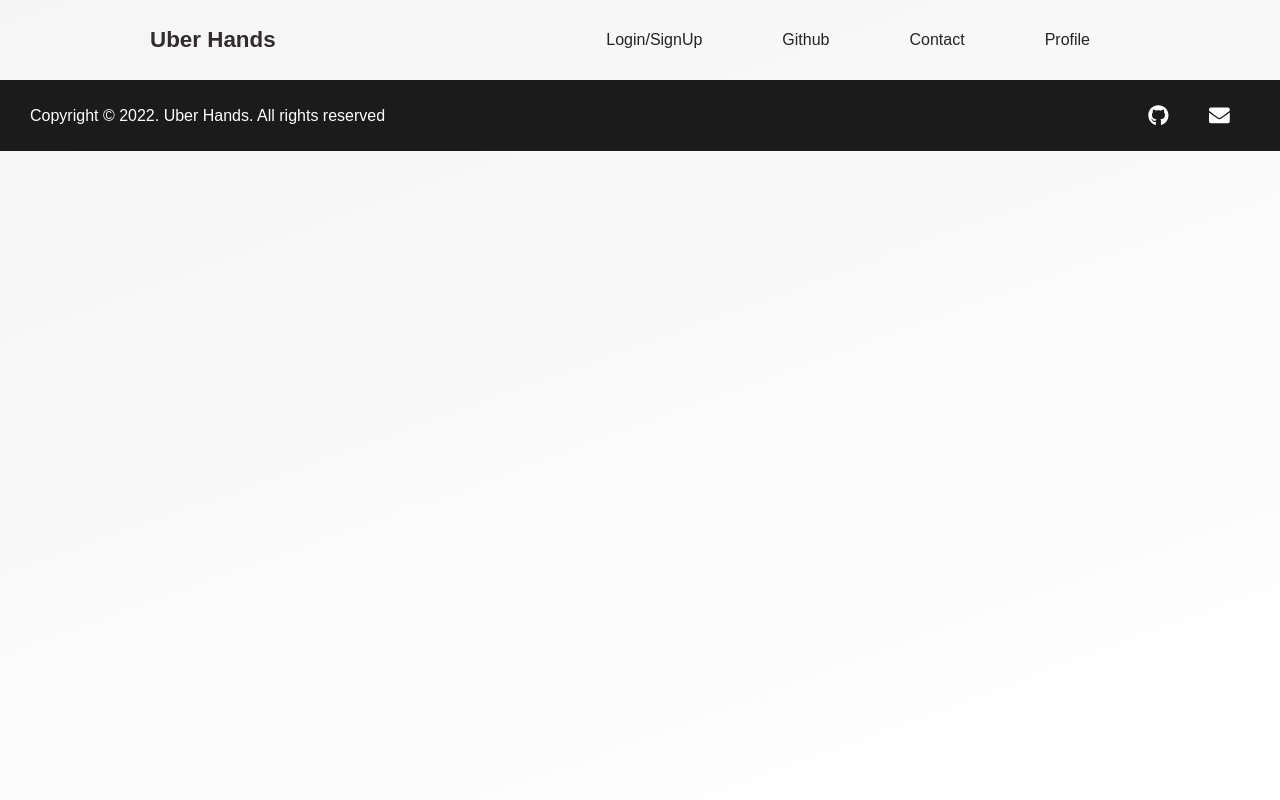
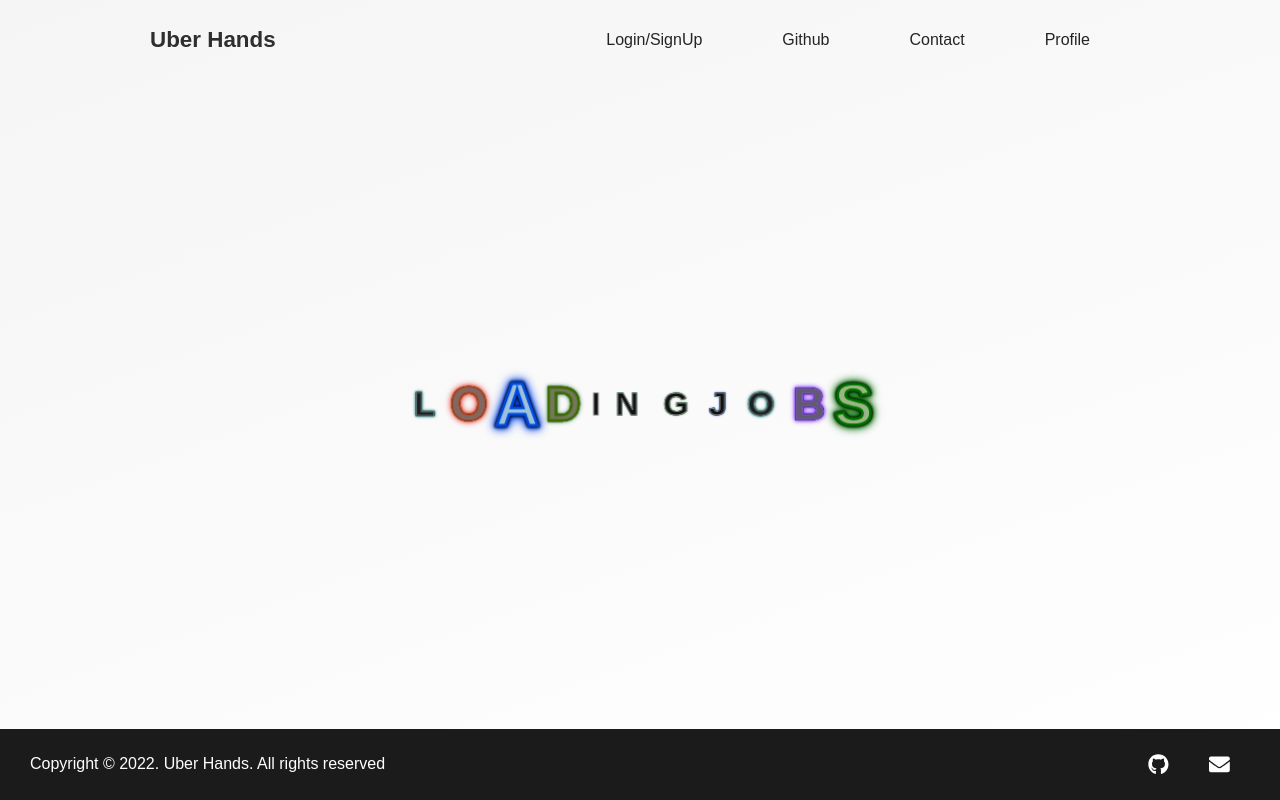
Before and after one commit to UberHands/UberHands_Client, a React (Create React App) app: page /loadpage in a window 1280 px wide. Built offline with nearby package versions, Linux system fonts and the light colour scheme.

Commit message:
LoadPage added

```diff
--- a/src/App.css
+++ b/src/App.css
@@ -1,6 +1,18 @@
 .App{
   --background: #003bb8;
   background-image: linear-gradient(160deg, #f5f5f5 0%, #ffffff 100%);
+  min-height: 100vh;
+  display: flex;
+  flex-direction: column;
+  align-items: center;
+}
+
+.App > div{
+  width: 100%;
+}
+
+.App > div:nth-child(2){
+  flex-grow: 1;
 }
 
 .footer{
--- a/src/components/dashboard/helperDashboard.css
+++ b/src/components/dashboard/helperDashboard.css
@@ -6,31 +6,12 @@
 	font-size: 16px;
 } */
 
-.mainData{
-	width: 100%;
-	margin: 4em 0;
+
+
+h1 {
+	font-size: 1.7em;
+	font-weight: 700;
+	text-align: left;
+	margin-left: 2em;
+	margin-top: 0.8em;
 }
-
-.hero{
-	height: 100vh;
-	width: 100%;
-	position: fixed;
-	top: 0;
-	z-index: 9;
-	transition: all 1.6s cubic-bezier(0.86, 0, 0.07, 1);
-}
-
-.hero-title{
-	display: table-cell;
-	vertical-align: middle;
-	text-align: center;
-}
-
-.font-2{
-	font-family: 'josefin sans';
-	font-weight: 700;
-}
-
-.title{ letter-spacing: .3em; text-transform: uppercase; }
-
-.text-light{ color: red }
--- a/src/components/dashboard/helperDashboard.js
+++ b/src/components/dashboard/helperDashboard.js
@@ -4,45 +4,31 @@ import React, {
 } from 'react';
 
 import './helperDashboard.css';
+import './loadPage.css';
+import LoadPage from './loadPage';
 
 function HelperDashboard() {
 
-  const [curStage, setCurStage] = useState(2);
-  const [name, setName] = useState("Sujal")
-
+  const [isloading, setLoading] = useState(true);
+  useEffect(()=>{
+    if(isloading) {
+      setTimeout(()=>{
+        setLoading(false)
+      }, 3000);
+    }
+  }, [isloading])
 
   return (
     <div>
-      <div classname="hero">
-        <div classname="hero-inner">
-            <div classname="hero-title">
-              <h1 classname="text-light title font-2">WELCOME Helper</h1>
-            </div>
+      {isloading? <LoadPage/>:(
+        <div>
+        <div className = "heading">
+          <h1>Jobs Available Near You</h1>
         </div>
-      </div>
+        </div>
+      )}
     </div>
   );
 }
 
 export default HelperDashboard;
-
-// <div className="progress-bar-container">
-//   <div className={"progress-bar " + (curStage == 1 ? "first-stage" : curStage == 2 ? "second-stage" : curStage == 3 ? "third-stage" : "")}>
-//     <div className="stage-level">
-//       <div className="stage-circle"></div>
-//       <span className="stage-name" onClick={click}>{name}</span>
-//     </div>
-//     <div className="stage-level">
-//       <div className="stage-circle"></div>
-//       <span className="stage-name">Two</span>
-//     </div>
-//     <div className="stage-level">
-//       <div className="stage-circle"></div>
-//       <span className="stage-name">Three</span>
-//     </div>
-//     <div className="stage-level">
-//       <div className="stage-circle"></div>
-//       <span className="stage-name">Complete</span>
-//     </div>
-//   </div>
-// </div>
--- /dev/null
+++ b/src/components/dashboard/loadPage.css
@@ -0,0 +1,96 @@
+:root {
+  --effect: hover 1s linear infinite;
+}
+*{
+   margin:0;
+}
+
+.loadbody {
+  display: flex;
+  width: 100%;
+  align-items: center;
+  justify-content: center;
+}
+
+div {
+  text-align: center;
+}
+
+p {
+  display: inline-block;
+  text-transform: uppercase;
+  text-align: center;
+  font-size: 4em;
+  font-family: arial;
+  font-weight: 600;
+  transform: scale(.5);
+  color: #121212;
+  -webkit-text-stroke: 2px gray;
+}
+
+p:nth-child(1) {
+  animation: var(--effect);
+}
+
+p:nth-child(2) {
+  animation: var(--effect) .125s;
+}
+
+p:nth-child(3) {
+  animation: var(--effect) .25s;
+}
+
+p:nth-child(4) {
+  animation: var(--effect) .375s;
+}
+
+p:nth-child(5) {
+  animation: var(--effect) .5s;
+}
+
+p:nth-child(6) {
+  animation: var(--effect) .675s;
+}
+
+p:nth-child(7) {
+  animation: var(--effect) .75s;
+}
+
+p:nth-child(8) {
+  animation: var(--effect) .85s;
+}
+
+p:nth-child(9) {
+  animation: var(--effect) 1.00s;
+}
+
+p:nth-child(10) {
+  animation: var(--effect) 1.10s;
+}
+
+p:nth-child(11) {
+  animation: var(--effect) 1.225s;
+}
+
+@keyframes hover {
+  0% {
+    transform: scale(.5);
+    color: #121212;
+    -webkit-text-stroke: 2px gray;
+  }
+
+  20% {
+    transform: scale(1);
+    color: pink;
+    -webkit-text-stroke: 3px red;
+    filter: drop-shadow(0 0 1px black)drop-shadow(0 0 1px black)drop-shadow(0 0 3px red)drop-shadow(0 0 5px red)hue-rotate(10turn);
+  }
+
+  50% {
+    transform: scale(.5);
+    color: #121212;
+    -webkit-text-stroke: 2px gray;
+  }
+
+
+}
--- /dev/null
+++ b/src/components/dashboard/loadPage.js
@@ -0,0 +1,29 @@
+import React, {
+  useState,
+  useEffect
+} from 'react';
+
+import './loadPage.css';
+
+function LoadPage() {
+
+  return (
+    <div className = "loadbody">
+      <div>
+        <p>l</p>
+        <p>o</p>
+        <p>a</p>
+        <p>d</p>
+        <p>i</p>
+        <p>n</p>
+        <p>g  </p>
+        <p>j</p>
+        <p>o</p>
+        <p>b</p>
+        <p>s</p>
+      </div>
+    </div>
+  );
+}
+
+export default LoadPage;
--- a/src/index.js
+++ b/src/index.js
@@ -11,6 +11,7 @@ import Header from './components/header/header';
 import Footer from './components/footer/footer';
 import SeekerDashboard from './components/dashboard/seekerDashboard';
 import HelperDashboard from './components/dashboard/helperDashboard';
+import LoadPage from './components/dashboard/loadPage';
 import Helpsearch from './components/searchpage/helpsearch';
 import Helpdash from './components/helpdash/helpdash';
 import SeekerProfile from './components/profile/seekerProfile';
@@ -30,6 +31,7 @@ ReactDOM.render(
           <Route exact path='/userdashboard' component = {SeekerDashboard}/>
           <Route exact path='/userdashboard/search' component = {Helpsearch}/>
           <Route exact path='/helperdash' component = {Helpdash}/>
+          <Route exact path='/loadpage' component = {LoadPage}/>
           <Route exact path='/helperdashboard' component = {HelperDashboard}/>
           <Route exact path='/seekerProfile' component = {SeekerProfile}/>
           {/* <Route component={App} /> */}
--- /dev/null
+++ b/src/loadPage.css
@@ -0,0 +1,82 @@
+:root {
+  --effect: hover 1s linear infinite;
+}
+*{
+   margin:0;
+}
+
+body {
+  display: flex;
+  width: 100vw;
+  height: 100vh;
+  background: black;
+  align-items: center;
+  justify-content: center;
+}
+
+div {
+  text-align: center;
+}
+
+p {
+  display: inline-block;
+  text-transform: uppercase;
+  text-align: center;
+  font-size: 4em;
+  font-family: arial;
+  font-weight: 600;
+  transform: scale(.5);
+  color: #121212;
+  -webkit-text-stroke: 2px gray;
+}
+
+p:nth-child(1) {
+  animation: var(--effect);
+}
+
+p:nth-child(2) {
+  animation: var(--effect) .125s;
+}
+
+p:nth-child(3) {
+  animation: var(--effect) .25s;
+}
+
+p:nth-child(4) {
+  animation: var(--effect) .375s;
+}
+
+p:nth-child(5) {
+  animation: var(--effect) .5s;
+}
+
+p:nth-child(6) {
+  animation: var(--effect) .675s;
+}
+
+p:nth-child(7) {
+  animation: var(--effect) .75s;
+}
+
+@keyframes hover {
+  0% {
+    transform: scale(.5);
+    color: #121212;
+    -webkit-text-stroke: 2px gray;
+  }
+
+  20% {
+    transform: scale(1);
+    color: pink;
+    -webkit-text-stroke: 3px red;
+    filter: drop-shadow(0 0 1px black)drop-shadow(0 0 1px black)drop-shadow(0 0 3px red)drop-shadow(0 0 5px red)hue-rotate(10turn);
+  }
+
+  50% {
+    transform: scale(.5);
+    color: #121212;
+    -webkit-text-stroke: 2px gray;
+  }
+
+
+}
```
Also changed, not shown: src/components/header/header.js (line endings or trailing spaces).
